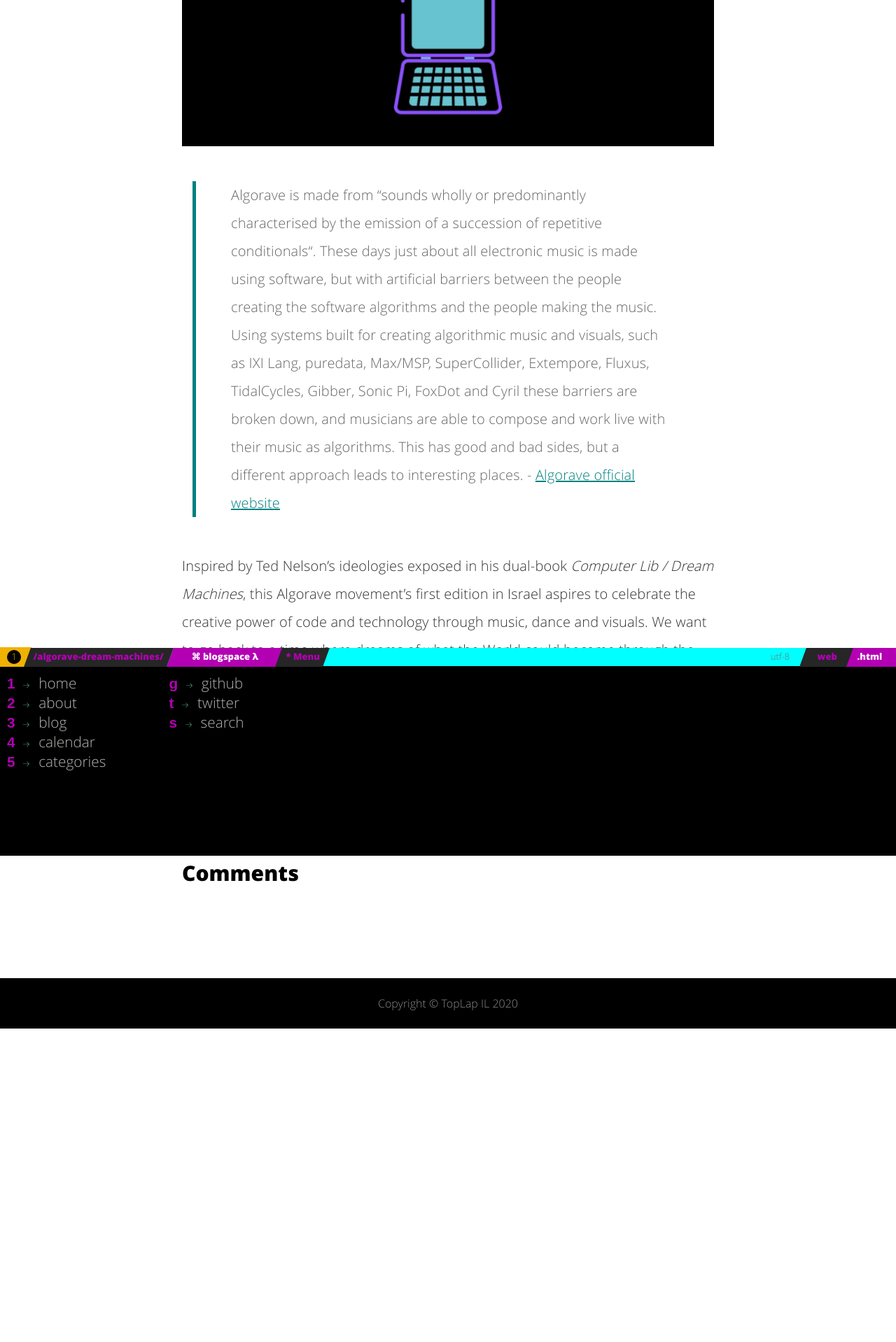
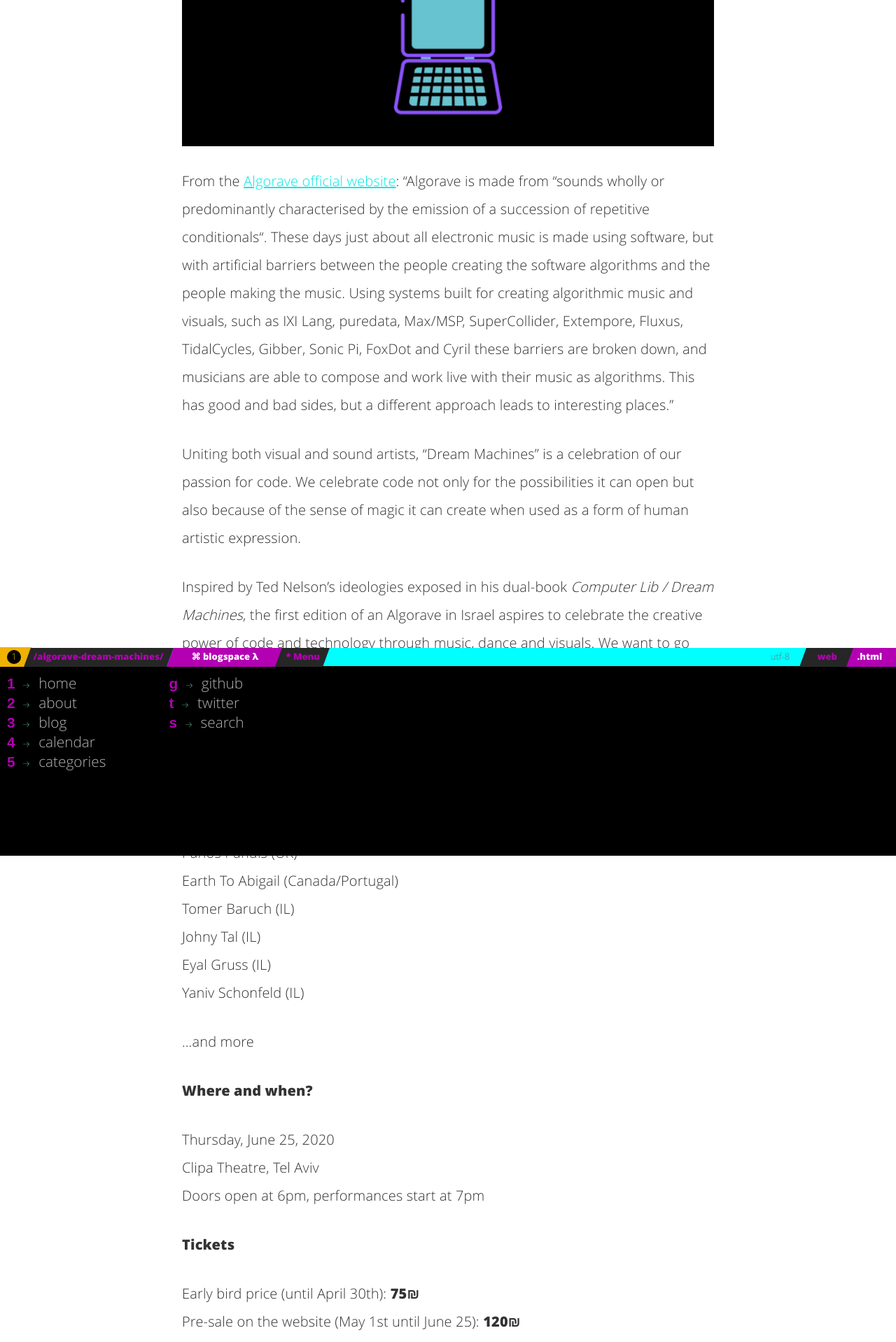
Before and after one commit to TOPLAP-Israel/TOPLAP-Israel.github.io, a Jekyll site: the page built from _posts/2020-01-04-algorave-dream-machines.md, in a window 1280 px wide. Shown: the part 577-2495 px from the top of the page at 70% size. Built offline with Jekyll 4.4.1, drawn with Linux system fonts in a browser that asks for light colours; comment, search, counter and statistics services are not loaded; before the commit the page ends 2047 px from its top, so only the background shows below that; some of the changed text lies outside the part shown.

Commit message:
edit algorave post content

```diff
--- a/_config.yml
+++ b/_config.yml
@@ -56,14 +56,5 @@ links:
       url: ""
       key_trigger: s
 
-# projects in header index
-projects:
-  - name: fluany
-    url: https://github.com/fluany/fluany
-  - name: vim-frontend
-    url: https://github.com/victorvoid/vim-frontend
-  - name: generator-capybara
-    url: https://github.com/victorvoid/generator-capybara
-
 # exclude my node related stuff
 exclude: ['package.json', 'src', 'node_modules']
--- a/_posts/2020-01-04-algorave-dream-machines.md
+++ b/_posts/2020-01-04-algorave-dream-machines.md
@@ -15,10 +15,46 @@ categories:
 
 <img style="width:100%;height:100%;" src="/assets/img/posts/dream-machines/Dream_Machines_banner_highres.gif">
 
->Algorave is made from “sounds wholly or predominantly characterised by the emission of a succession of repetitive conditionals“. These days just about all electronic music is made using software, but with artificial barriers between the people creating the software algorithms and the people making the music. Using systems built for creating algorithmic music and visuals, such as IXI Lang, puredata, Max/MSP, SuperCollider, Extempore, Fluxus, TidalCycles, Gibber, Sonic Pi, FoxDot and Cyril these barriers are broken down, and musicians are able to compose and work live with their music as algorithms. This has good and bad sides, but a different approach leads to interesting places. - [Algorave official website](https://algorave.com/about/)
+From the [Algorave official website](https://algorave.com/about/):
+"Algorave is made from “sounds wholly or predominantly characterised by the emission of a succession of repetitive
+conditionals“. These days just about all electronic music is made using software, but with artificial barriers
+between the people creating the software algorithms and the people making the music. Using systems built for
+creating algorithmic music and visuals, such as IXI Lang, puredata, Max/MSP, SuperCollider, Extempore, Fluxus,
+TidalCycles, Gibber, Sonic Pi, FoxDot and Cyril these barriers are broken down, and musicians are able to
+compose and work live with their music as algorithms. This has good and bad sides, but a different approach
+leads to interesting places."
 
-Inspired by Ted Nelson's ideologies exposed in his dual-book _Computer Lib / Dream Machines_, this Algorave
-movement's first edition in Israel aspires to celebrate the creative power of code and technology through music,
+Uniting both visual and sound artists, "Dream Machines" is a celebration of our passion for code. We celebrate code
+not only for the possibilities it can open but also because of the sense of magic it can create when used as a form
+of human artistic expression.
+
+Inspired by Ted Nelson's ideologies exposed in his dual-book _Computer Lib / Dream Machines_, the first edition of
+an Algorave in Israel aspires to celebrate the creative power of code and technology through music,
 dance and visuals. We want to go back to a time where dreams of what the World could become through the power of
 technology were alive and thriving. A time where visionaries imagined a fascinating world without borders to
-creativity and learning.
+creativity and learning supported by the help of computers.
+
+**Performers**:
+
+Panos Pandis (UK)<br>
+Earth To Abigail (Canada/Portugal)<br>
+Tomer Baruch (IL)<br>
+Johny Tal (IL)<br>
+Eyal Gruss (IL)<br>
+Yaniv Schonfeld (IL)<br>
+
+...and more<br>
+
+**Where and when?**
+
+Thursday, June 25, 2020 <br>
+Clipa Theatre, Tel Aviv <br>
+Doors open at 6pm, performances start at 7pm
+
+**Tickets**
+
+Early bird price (until April 30th): **75₪** <br>
+Pre-sale on the website (May 1st until June 25): **120₪** <br>
+At the door: **150₪** <br>
+
+[Buy tickets directly on Clipa Theatre's website](https://www.clipa.co.il)
--- a/assets/css/main.css
+++ b/assets/css/main.css
@@ -1858,14 +1858,6 @@ footer p {
   display: inline-block;
   position: relative;
 }
-.blog-card .description .read-more a:after {
-  content: "\f061";
-  font-family: FontAwesome;
-  margin-left: -10px;
-  opacity: 0;
-  vertical-align: middle;
-  transition: margin .3s, opacity .3s;
-}
 .blog-card .description .read-more a:hover:after {
   margin-left: 5px;
   opacity: 1;
```
Also changed, not shown: _includes/header-default.html (+0 -11 lines), calendar.html (+3 -4 lines).
